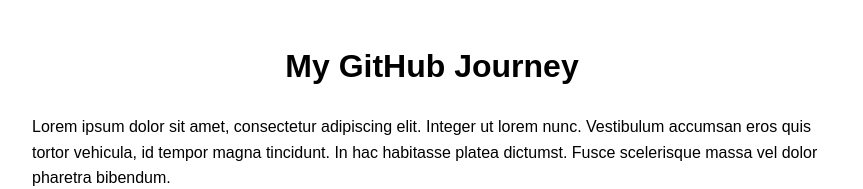
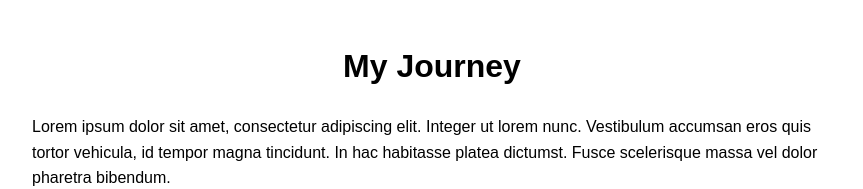
Before and after one commit to K-shav9/revise, a plain HTML site: page index.html in a window 1280 px wide. Shown: the top 189 px of the page, without its empty margins (208-1071 px from the left). Drawn offline with Linux system fonts and the light colour scheme.

Commit message:
after a long3

```diff
--- a/index.html
+++ b/index.html
@@ -35,7 +35,7 @@
 </head>
 <body>
     <div class="container">
-        <h1>My GitHub Journey</h1>
+        <h1>My Journey</h1>
 
         <article>
             <p>Lorem ipsum dolor sit amet, consectetur adipiscing elit. Integer ut lorem nunc. Vestibulum accumsan eros quis tortor vehicula, id tempor magna tincidunt. In hac habitasse platea dictumst. Fusce scelerisque massa vel dolor pharetra bibendum.</p>
```
